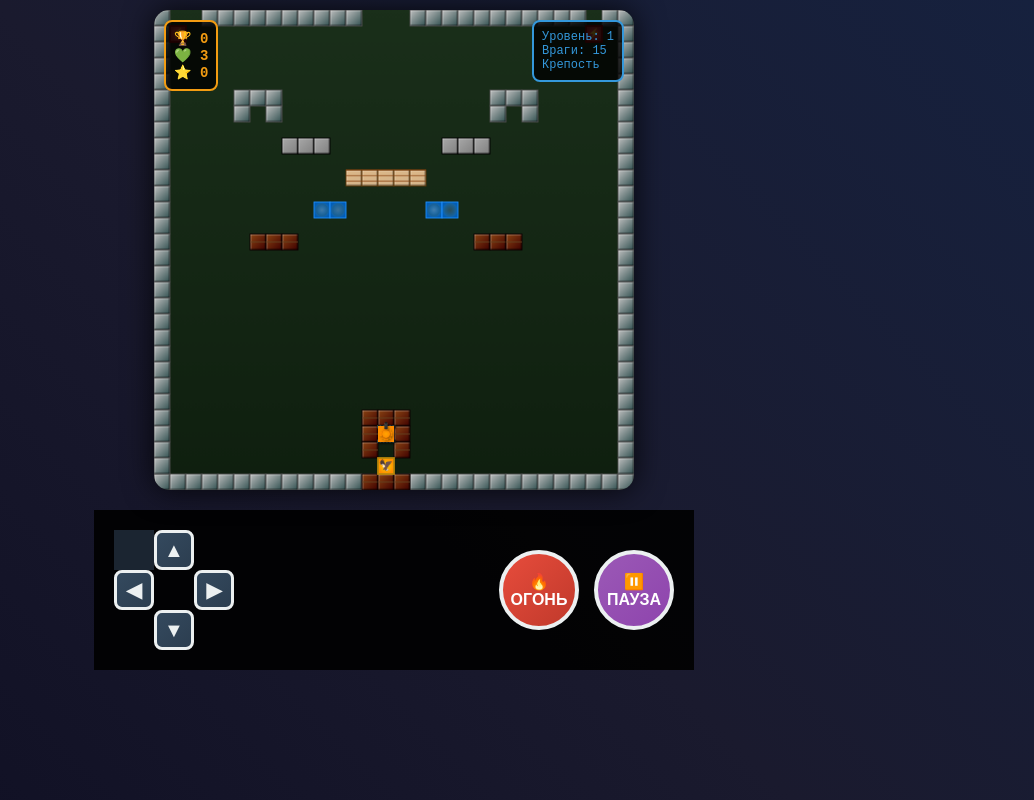
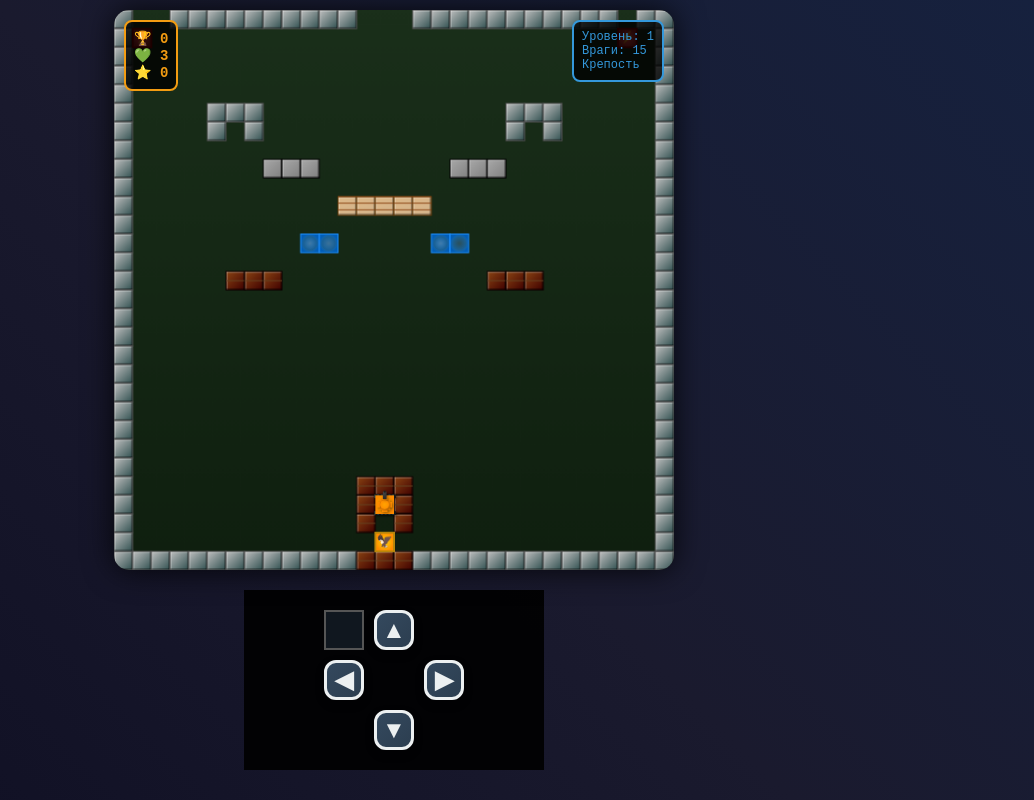
Before and after one commit to PowerGear2024/snake-game1, a plain HTML site: page index.html in a window 1280 px wide. Shown: the whole page, without its empty margins (246-1280 px from the left). Drawn offline with Linux system fonts and the light colour scheme.

Commit message:
index.html

```diff
--- a/index.html
+++ b/index.html
@@ -37,7 +37,7 @@
             display: block;
             background: #000;
             max-width: 100vw;
-            max-height: 60vh;
+            max-height: 70vh;
         }
 
         .hud {
@@ -56,10 +56,10 @@
 
         .controls {
             display: flex;
-            justify-content: space-between;
+            justify-content: center;
             align-items: center;
             width: 100%;
-            max-width: 600px;
+            max-width: 300px;
             padding: 20px;
             background: rgba(0,0,0,0.9);
             margin-top: 10px;
@@ -67,16 +67,16 @@
 
         .dpad {
             position: relative;
-            width: 120px;
-            height: 120px;
+            width: 140px;
+            height: 140px;
         }
 
         .dpad-btn {
             position: absolute;
             background: linear-gradient(135deg, #34495e, #2c3e50);
             border: 3px solid #ecf0f1;
-            border-radius: 8px;
-            font-size: 20px;
+            border-radius: 12px;
+            font-size: 24px;
             font-weight: bold;
             color: #ecf0f1;
             cursor: pointer;
@@ -84,48 +84,46 @@
             display: flex;
             align-items: center;
             justify-content: center;
+            box-shadow: 0 4px 8px rgba(0,0,0,0.3);
         }
 
         .dpad-btn:active {
             background: linear-gradient(135deg, #f39c12, #e67e22);
             transform: scale(0.95);
-        }
-
-        .dpad-up { top: 0; left: 40px; width: 40px; height: 40px; }
-        .dpad-down { bottom: 0; left: 40px; width: 40px; height: 40px; }
-        .dpad-left { top: 40px; left: 0; width: 40px; height: 40px; }
-        .dpad-right { top: 40px; right: 0; width: 40px; height: 40px; }
-        .dpad-center { top: 40px; left: 40px; width: 40px; height: 40px; background: rgba(52,73,94,0.5); }
-
-        .action-buttons {
-            display: flex;
-            gap: 15px;
-        }
-
-        .action-btn {
-            width: 80px;
-            height: 80px;
-            border-radius: 50%;
-            background: linear-gradient(135deg, #e74c3c, #c0392b);
-            border: 4px solid #ecf0f1;
-            color: #fff;
-            font-size: 16px;
-            font-weight: bold;
-            cursor: pointer;
-            transition: all 0.1s ease;
-            display: flex;
-            align-items: center;
-            justify-content: center;
-            flex-direction: column;
-        }
-
-        .action-btn:active {
-            transform: scale(0.9);
-            background: linear-gradient(135deg, #c0392b, #a93226);
-        }
-
-        .pause-btn {
-            background: linear-gradient(135deg, #9b59b6, #8e44ad);
+            box-shadow: 0 2px 4px rgba(0,0,0,0.3);
+        }
+
+        .dpad-up {
+            top: 0;
+            left: 50px;
+            width: 40px;
+            height: 40px;
+        }
+        .dpad-down {
+            bottom: 0;
+            left: 50px;
+            width: 40px;
+            height: 40px;
+        }
+        .dpad-left {
+            top: 50px;
+            left: 0;
+            width: 40px;
+            height: 40px;
+        }
+        .dpad-right {
+            top: 50px;
+            right: 0;
+            width: 40px;
+            height: 40px;
+        }
+        .dpad-center {
+            top: 50px;
+            left: 50px;
+            width: 40px;
+            height: 40px;
+            background: rgba(52,73,94,0.3);
+            border: 2px solid #555;
         }
 
         .game-over {
@@ -180,24 +178,26 @@
             }
 
             .dpad {
-                width: 100px;
-                height: 100px;
+                width: 120px;
+                height: 120px;
             }
 
             .dpad-btn {
-                font-size: 16px;
-            }
-
-            .dpad-up, .dpad-down, .dpad-left, .dpad-right { width: 35px; height: 35px; }
-            .dpad-center { top: 35px; left: 35px; width: 30px; height: 30px; }
-            .dpad-up { left: 35px; }
-            .dpad-down { left: 35px; }
-
-            .action-btn {
-                width: 70px;
-                height: 70px;
-                font-size: 14px;
-            }
+                font-size: 18px;
+            }
+
+            .dpad-up, .dpad-down, .dpad-left, .dpad-right {
+                width: 35px;
+                height: 35px;
+            }
+            .dpad-center {
+                top: 42px;
+                left: 42px;
+                width: 36px;
+                height: 36px;
+            }
+            .dpad-up { left: 42px; }
+            .dpad-down { left: 42px; }
         }
     </style>
 </head>
@@ -232,15 +232,6 @@
             <button class="dpad-btn dpad-left" data-direction="left">◀</button>
             <button class="dpad-btn dpad-right" data-direction="right">▶</button>
             <div class="dpad-center"></div>
-        </div>
-
-        <div class="action-buttons">
-            <button class="action-btn" id="shootBtn">
-                🔥<br>ОГОНЬ
-            </button>
-            <button class="action-btn pause-btn" id="pauseBtn">
-                ⏸️<br>ПАУЗА
-            </button>
         </div>
     </div>
 
@@ -335,8 +326,7 @@
                     up: false,
                     down: false,
                     left: false,
-                    right: false,
-                    shoot: false
+                    right: false
                 };
 
                 this.init();
@@ -611,23 +601,23 @@
                             this.touchControls[direction] = false;
                         }
                     });
-                });
-
-                const shootBtn = document.getElementById('shootBtn');
-                shootBtn.addEventListener('touchstart', (e) => {
-                    e.preventDefault();
-                    this.touchControls.shoot = true;
-                });
-
-                shootBtn.addEventListener('touchend', (e) => {
-                    e.preventDefault();
-                    this.touchControls.shoot = false;
-                });
-
-                const pauseBtn = document.getElementById('pauseBtn');
-                pauseBtn.addEventListener('touchstart', (e) => {
-                    e.preventDefault();
-                    this.togglePause();
+
+                    // Для мыши тоже
+                    btn.addEventListener('mousedown', (e) => {
+                        e.preventDefault();
+                        const direction = btn.dataset.direction;
+                        if (direction) {
+                            this.touchControls[direction] = true;
+                        }
+                    });
+
+                    btn.addEventListener('mouseup', (e) => {
+                        e.preventDefault();
+                        const direction = btn.dataset.direction;
+                        if (direction) {
+                            this.touchControls[direction] = false;
+                        }
+                    });
                 });
             }
 
@@ -1138,7 +1128,7 @@
             }
         }
 
-        // Класс танка
+        // Класс танка с АВТОМАТИЧЕСКОЙ стрельбой
         class Tank {
             constructor(x, y, type, enemyType = 'BASIC', hasPowerUp = false) {
                 this.x = x;
@@ -1150,7 +1140,7 @@
                 this.hasPowerUp = hasPowerUp;
                 this.direction = type === 'player' ? 0 : 2;
                 this.lastShot = 0;
-                this.shootCooldown = type === 'player' ? 150 : 300;
+                this.shootCooldown = type === 'player' ? 300 : 400; // Автоматическая стрельба каждые 300мс
                 this.level = 0;
                 this.animationFrame = 0;
 
@@ -1177,7 +1167,7 @@
                 this.level = Math.min(3, this.level + 1);
                 if (this.level >= 1) this.maxBullets = 2;
                 if (this.level >= 2) this.speed = 2;
-                if (this.level >= 3) this.shootCooldown = 100;
+                if (this.level >= 3) this.shootCooldown = 200; // Быстрее стреляет
             }
 
             update(game) {
@@ -1187,6 +1177,19 @@
                 } else {
                     this.updateAI(game);
                 }
+
+                // АВТОМАТИЧЕСКАЯ СТРЕЛЬБА для всех танков
+                if (Date.now() - this.lastShot > this.shootCooldown) {
+                    if (this.type === 'player') {
+                        if (game.bullets.length < this.maxBullets) {
+                            this.shoot(game);
+                        }
+                    } else {
+                        if (game.enemyBullets.length < 8) {
+                            this.shoot(game);
+                        }
+                    }
+                }
             }
 
             updatePlayer(game) {
@@ -1228,12 +1231,6 @@
                     this.x = newX;
                     this.y = newY;
                 }
-
-                if ((game.keys['Space'] || game.touchControls.shoot) && Date.now() - this.lastShot > this.shootCooldown) {
-                    if (game.bullets.length < this.maxBullets) {
-                        this.shoot(game);
-                    }
-                }
             }
 
             updateAI(game) {
@@ -1271,12 +1268,6 @@
                 } else {
                     this.targetDirection = Math.floor(Math.random() * 4);
                     this.aiChangeTimer = 0;
-                }
-
-                if (Math.random() < 0.015 && Date.now() - this.lastShot > this.shootCooldown) {
-                    if (game.enemyBullets.length < 6) {
-                        this.shoot(game);
-                    }
                 }
             }
 
```
